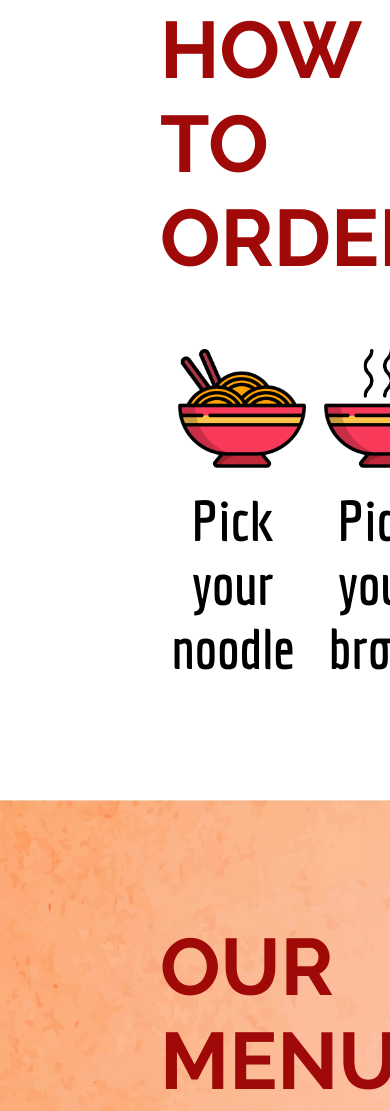
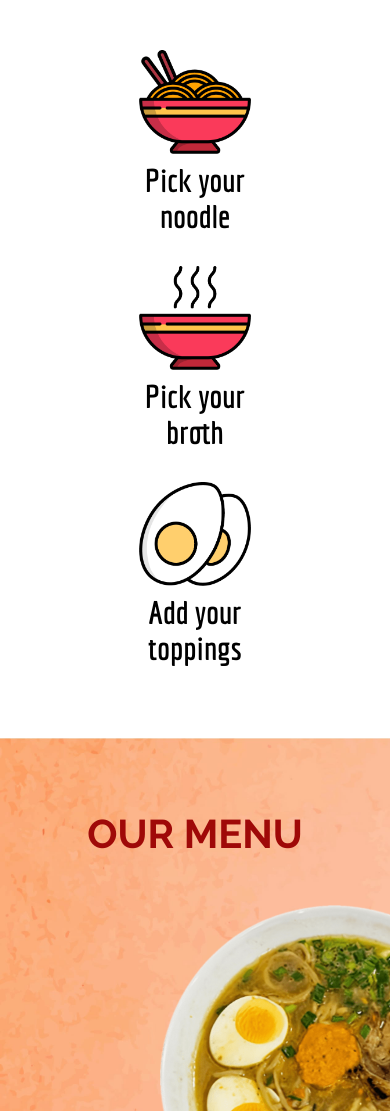
Before and after one commit to MarcoHelgeDev/sakura-ramen-website, a plain HTML site: page index.html in a window 390 px wide. Shown: the part 961-2072 px from the top of the page. Drawn offline with Linux system fonts and the light colour scheme.

Commit message:
feat: how-to-order section responsive

```diff
--- a/index.html
+++ b/index.html
@@ -35,48 +35,40 @@
         <span class="slogan">The Best Ramen In Town</span>
       </div>
     </header>
+
     <main>
       <div class="container">
+        <h2>How to Order</h2>
         <section class="how-to-order-section">
-          <h2>How to Order</h2>
           <div class="how-to-order-layout">
             <div>
-              <div>
-                <img
-                  class="how-to-order-icons"
-                  src="./img/noodle.png"
-                  alt="Bowl of noodles"
-                />
+              <div class="how-to-order-icons">
+                <img src="./img/noodle.png" alt="Bowl of noodles" />
               </div>
               <div class="how-to-order-txt">Pick your <br />noodle</div>
             </div>
             <div>
-              <div>
-                <img
-                  class="how-to-order-icons"
-                  src="./img/broth.png"
-                  alt="Bowl of broth"
-                />
+              <div class="how-to-order-icons">
+                <img src="./img/broth.png" alt="Bowl of broth" />
               </div>
               <div class="how-to-order-txt">Pick your <br />broth</div>
             </div>
             <div>
-              <div>
-                <img
-                  class="how-to-order-icons"
-                  src="./img/egg.png"
-                  alt="Two boiled eggs"
-                />
+              <div class="how-to-order-icons">
+                <img src="./img/egg.png" alt="Two boiled eggs" />
               </div>
-              <div class="how-to-order-txt">Add your <br />toppings</div>
+              <div id="mb-0" class="how-to-order-txt">
+                Add your <br />toppings
+              </div>
             </div>
           </div>
         </section>
       </div>
+
       <div class="our-menu-background-img">
+        <h2 id="h2-our-menu">Our Menu</h2>
         <div class="container">
           <section id="menu" class="our-menu-section">
-            <h2 id="our-menu-h2">Our Menu</h2>
             <div class="our-menu-layout">
               <div class="our-menu-element">
                 <img
@@ -155,7 +147,7 @@
         </div>
       </div>
       <section>
-        <div  id="locations" class="container">
+        <div id="locations" class="container">
           <div class="find-us-section">
             <div id="find-us-h2">
               <h2>Find us at</h2>
--- a/style.css
+++ b/style.css
@@ -24,13 +24,14 @@ h1 {
 }
 
 h2 {
-    color: #9F0908;
+  color: #9f0908;
   font-family: "Raleway", sans-serif;
   font-size: 80px;
   text-transform: uppercase;
   font-weight: bold;
   text-align: center;
-    margin: 0;
+  margin-block-start: 0;
+  margin-block-end: 0;
   margin-top: 120px;
   margin-bottom: 64px;
 }
@@ -42,9 +43,7 @@ h3 {
   padding: 0;
   margin: 0;
   margin-bottom: 16px;
-
 }
-
 
 header img {
   width: 64px;
@@ -60,14 +59,12 @@ header img {
   padding-right: 160px;
 }
 
-
-
 td {
   font-family: "Raleway", sans-serif;
   font-weight: bold;
   text-transform: uppercase;
   font-size: 32px;
-    color: #675E54;
+  color: #675e54;
   padding-bottom: 8px;
 }
 
@@ -89,8 +86,8 @@ nav {
   margin: 0 auto;
 }
 
-.container-header{
-    background-image: url('./img/hero_bg.jpg');
+.container-header {
+  background-image: url("./img/hero_bg.jpg");
   background-size: cover;
   height: 100vh;
   background-position: bottom;
@@ -118,13 +115,12 @@ nav {
 .nav-btn:hover {
   transform: scale(1.15);
   font-weight: bold;
-
 }
 
 .nav-btn {
   display: flex;
   justify-content: center;
-    background-color: #9F0908;
+  background-color: #9f0908;
   height: 25px;
   width: 200px;
   padding: 10px;
@@ -144,7 +140,7 @@ nav {
   transform: scale(1.15);
 }
 
-.headline{
+.headline {
   margin-top: 250px;
 }
 
@@ -164,16 +160,22 @@ nav {
   margin-right: 160px;
 }
 
-.how-to-order-layout{
+.how-to-order-layout {
   max-width: 1440px;
   margin: 0 auto;
   display: flex;
   justify-content: space-between;
-    margin-bottom: 120px;
 }
 
+#mb-0 {
+  margin-bottom: 0;
+}
 .how-to-order-icons {
-    padding-left: 18px;
+  display: flex;
+  justify-content: center;
+}
+
+.how-to-order-icons img {
   width: 128px;
   margin-bottom: 16px;
 }
@@ -275,7 +277,7 @@ nav {
 
 footer {
   height: 144px;
-    background-color: #0A141E;
+  background-color: #0a141e;
 }
 
 .footer-container {
@@ -306,23 +308,45 @@ footer {
   margin-right: 160px;
 }
 
-#find-us-h2 h2{
+#find-us-h2 h2 {
   margin-bottom: 0;
   padding-bottom: 8px;
 }
 
-#our-menu-h2 {
+#h2-our-menu {
   padding-top: 120px;
 }
 
-
-@media(max-width:1280px){
+@media (max-width: 1280px) {
   .hide-mobile {
-        display:none;
+    display: none;
   }
 
   h1 {
     font-size: 72px;
+  }
+
+  h2 {
+    font-size: 64px;
+    margin-top: 96px;
+    margin-bottom: 48px;
+  }
+
+  #h2-our-menu {
+    padding-top: 96px;
+  }
+
+  .how-to-order-section {
+    margin-bottom: 96px;
+  }
+
+  .how-to-order-icons img {
+    width: 112px;
+    margin-bottom: 8px;
+  }
+
+  .how-to-order-txt {
+    font-size: 32px;
   }
 
   .slogan {
@@ -343,13 +367,11 @@ footer {
     width: 180px;
     padding: 10px;
   }
-
 }
 
-
-@media(max-width:762px){
+@media (max-width: 762px) {
   .hide-mobile {
-        display:none;
+    display: none;
   }
 
   .header-top {
@@ -359,6 +381,28 @@ footer {
 
   h1 {
     font-size: 44px;
+  }
+
+  h2 {
+    font-size: 40px;
+    margin-top: 72px;
+    margin-bottom: 48px;
+  }
+
+  #h2-our-menu {
+    padding-top: 72px;
+  }
+
+  .how-to-order-layout {
+    flex-direction: column;
+  }
+
+  .how-to-order-txt {
+    margin-bottom: 32px;
+  }
+
+  .how-to-order-section {
+    margin-bottom: 72px;
   }
 
   .slogan {
@@ -374,12 +418,11 @@ footer {
     width: 150px;
     padding: 10px;
   }
-
 }
 
-@media(max-width:400px){
+@media (max-width: 400px) {
   .hide-mobile {
-        display:none;
+    display: none;
   }
 
   .header-top {
@@ -395,6 +438,10 @@ footer {
     font-size: 16px;
   }
 
+  .how-to-order-section {
+    margin-left: 0;
+    margin-right: 0;
+  }
   .nav-btn {
     height: 20px;
     width: 150px;
@@ -405,3 +452,9 @@ footer {
     margin-left: 0;
   }
 }
+
+@media (max-width: 335px) {
+  .hide-mobile {
+    display: none;
+  }
+}
```
Lines whose indentation alone changed are shown as unchanged.
